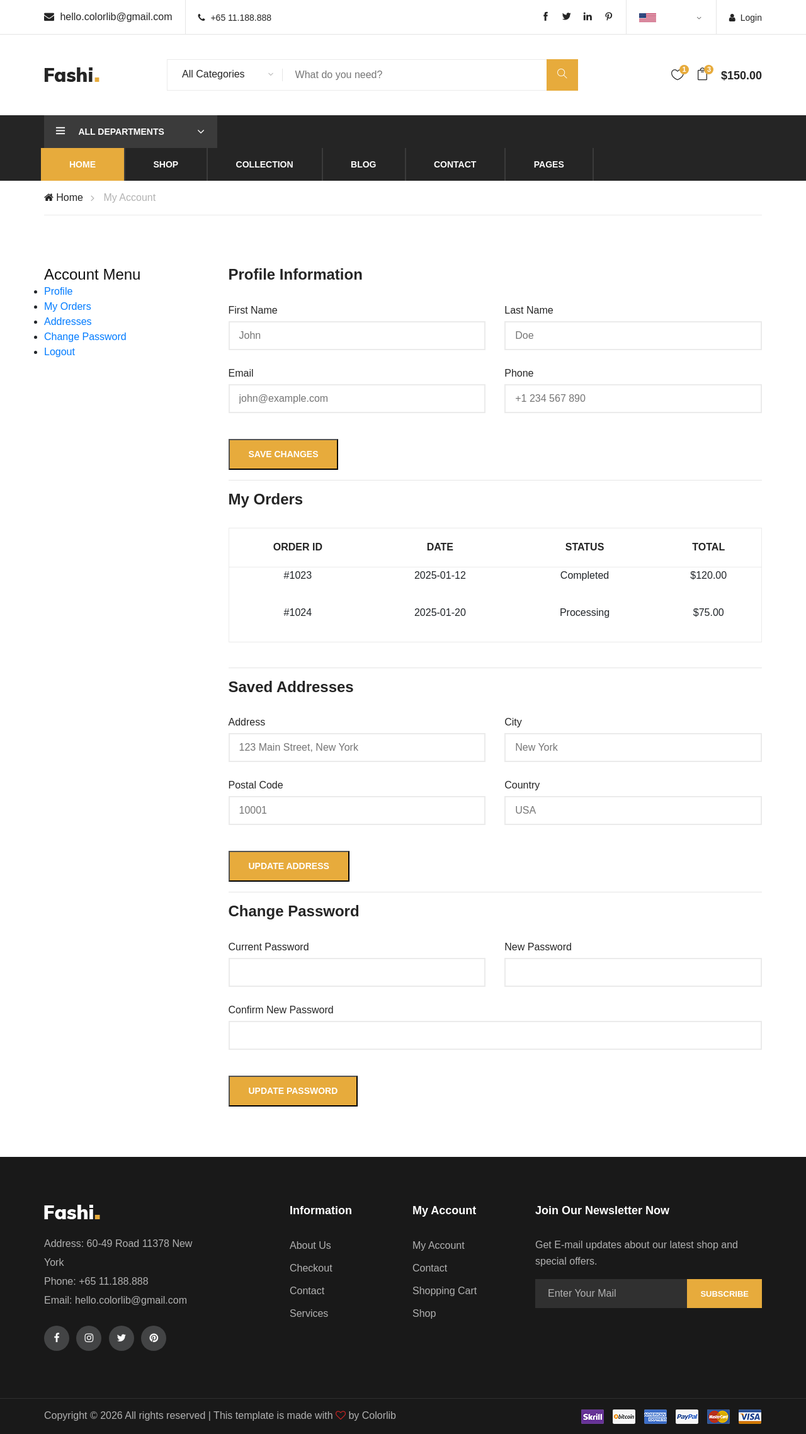
After one commit to Amir-Pers/fashi-master, a Django app: page /my-account/ in a window 1280 px wide. The commit adds this page. Shown: the whole page at 63% size. Run offline with Django 5.2, Linux system fonts and the light colour scheme; some libraries are stand-ins or nearby versions; some web fonts are replaced.

Commit message:
added about, services, my account templates

```diff
--- a/templates/base.html
+++ b/templates/base.html
@@ -222,10 +222,10 @@
                     <div class="footer-widget">
                         <h5>Information</h5>
                         <ul>
-                            <li><a href="#">About Us</a></li>
+                            <li><a href="{% url 'website:about-us' %}">About Us</a></li>
                             <li><a href="{% url 'website:check-out' %}">Checkout</a></li>
                             <li><a href="{% url 'website:contact' %}">Contact</a></li>
-                            <li><a href="#">Serivius</a></li>
+                            <li><a href="{% url 'website:services' %}">Services</a></li>
                         </ul>
                     </div>
                 </div>
@@ -233,7 +233,7 @@
                     <div class="footer-widget">
                         <h5>My Account</h5>
                         <ul>
-                            <li><a href="#">My Account</a></li>
+                            <li><a href="{% url 'website:my-account' %}">My Account</a></li>
                             <li><a href="{% url 'website:contact' %}">Contact</a></li>
                             <li><a href="{% url 'website:shopping-cart' %}">Shopping Cart</a></li>
                             <li><a href="{% url 'website:shop' %}">Shop</a></li>
--- /dev/null
+++ b/templates/website/my-account.html
@@ -0,0 +1,148 @@
+{% extends 'base.html' %}
+{% load static %}
+{% block content %}
+
+<!-- Breadcrumb -->
+<div class="breacrumb-section">
+    <div class="container">
+        <div class="row">
+            <div class="col-lg-12">
+                <div class="breadcrumb-text">
+                    <a href="./index.html"><i class="fa fa-home"></i> Home</a>
+                    <span>My Account</span>
+                </div>
+            </div>
+        </div>
+    </div>
+</div>
+
+<!-- My Account Section -->
+<section class="checkout-section spad">
+    <div class="container">
+        <div class="row">
+            <!-- Sidebar -->
+            <div class="col-lg-3">
+                <div class="checkout-content">
+                    <h4>Account Menu</h4>
+                    <ul>
+                        <li><a href="#profile">Profile</a></li>
+                        <li><a href="#orders">My Orders</a></li>
+                        <li><a href="#addresses">Addresses</a></li>
+                        <li><a href="#password">Change Password</a></li>
+                        <li><a href="./login.html">Logout</a></li>
+                    </ul>
+                </div>
+            </div>
+
+            <!-- Content -->
+            <div class="col-lg-9">
+                <!-- Profile -->
+                <div id="profile" class="checkout-form">
+                    <h4>Profile Information</h4>
+                    <div class="row">
+                        <div class="col-lg-6">
+                            <label>First Name</label>
+                            <input type="text" placeholder="John">
+                        </div>
+                        <div class="col-lg-6">
+                            <label>Last Name</label>
+                            <input type="text" placeholder="Doe">
+                        </div>
+                        <div class="col-lg-6">
+                            <label>Email</label>
+                            <input type="email" placeholder="john@example.com">
+                        </div>
+                        <div class="col-lg-6">
+                            <label>Phone</label>
+                            <input type="text" placeholder="+1 234 567 890">
+                        </div>
+                    </div>
+                    <button class="primary-btn mt-3">Save Changes</button>
+                </div>
+
+                <hr>
+
+                <!-- Orders -->
+                <div id="orders" class="checkout-form">
+                    <h4>My Orders</h4>
+                    <div class="cart-table">
+                        <table>
+                            <thead>
+                                <tr>
+                                    <th>Order ID</th>
+                                    <th>Date</th>
+                                    <th>Status</th>
+                                    <th>Total</th>
+                                </tr>
+                            </thead>
+                            <tbody>
+                                <tr>
+                                    <td>#1023</td>
+                                    <td>2025-01-12</td>
+                                    <td>Completed</td>
+                                    <td>$120.00</td>
+                                </tr>
+                                <tr>
+                                    <td>#1024</td>
+                                    <td>2025-01-20</td>
+                                    <td>Processing</td>
+                                    <td>$75.00</td>
+                                </tr>
+                            </tbody>
+                        </table>
+                    </div>
+                </div>
+
+                <hr>
+
+                <!-- Addresses -->
+                <div id="addresses" class="checkout-form">
+                    <h4>Saved Addresses</h4>
+                    <div class="row">
+                        <div class="col-lg-6">
+                            <label>Address</label>
+                            <input type="text" placeholder="123 Main Street, New York">
+                        </div>
+                        <div class="col-lg-6">
+                            <label>City</label>
+                            <input type="text" placeholder="New York">
+                        </div>
+                        <div class="col-lg-6">
+                            <label>Postal Code</label>
+                            <input type="text" placeholder="10001">
+                        </div>
+                        <div class="col-lg-6">
+                            <label>Country</label>
+                            <input type="text" placeholder="USA">
+                        </div>
+                    </div>
+                    <button class="primary-btn mt-3">Update Address</button>
+                </div>
+
+                <hr>
+
+                <!-- Change Password -->
+                <div id="password" class="checkout-form">
+                    <h4>Change Password</h4>
+                    <div class="row">
+                        <div class="col-lg-6">
+                            <label>Current Password</label>
+                            <input type="password">
+                        </div>
+                        <div class="col-lg-6">
+                            <label>New Password</label>
+                            <input type="password">
+                        </div>
+                        <div class="col-lg-12">
+                            <label>Confirm New Password</label>
+                            <input type="password">
+                        </div>
+                    </div>
+                    <button class="primary-btn mt-3">Update Password</button>
+                </div>
+            </div>
+        </div>
+    </div>
+</section>
+
+{% endblock %}
--- a/website/urls.py
+++ b/website/urls.py
@@ -13,6 +13,9 @@ urlpatterns = [
     path('register/', register, name='register'),
     path('login/', login, name='login'),
     path('product/', product, name='product'),
+    path('about-us/', about_us, name='about-us'),
+    path('services/', services, name='services'),
+    path('my-account/', my_account, name='my-account'),
 
     path('test/', test, name='test'),
 ]
--- a/website/views.py
+++ b/website/views.py
@@ -30,6 +30,15 @@ def login(request):
 def product(request):
     return render(request, 'website/product.html')
 
+def about_us(request):
+    return render(request, 'website/about-us.html')
+
+def services(request):
+    return render(request, 'website/services.html')
+
+def my_account(request):
+    return render(request, 'website/my-account.html')
+
 
 
 def test(request):
```
Also changed, not shown: templates/website/about-us.html (added, +90 -0 lines), templates/website/services.html (added, +105 -0 lines), statics/img/about.jpg (added), statics/img/download.jpg (added).
